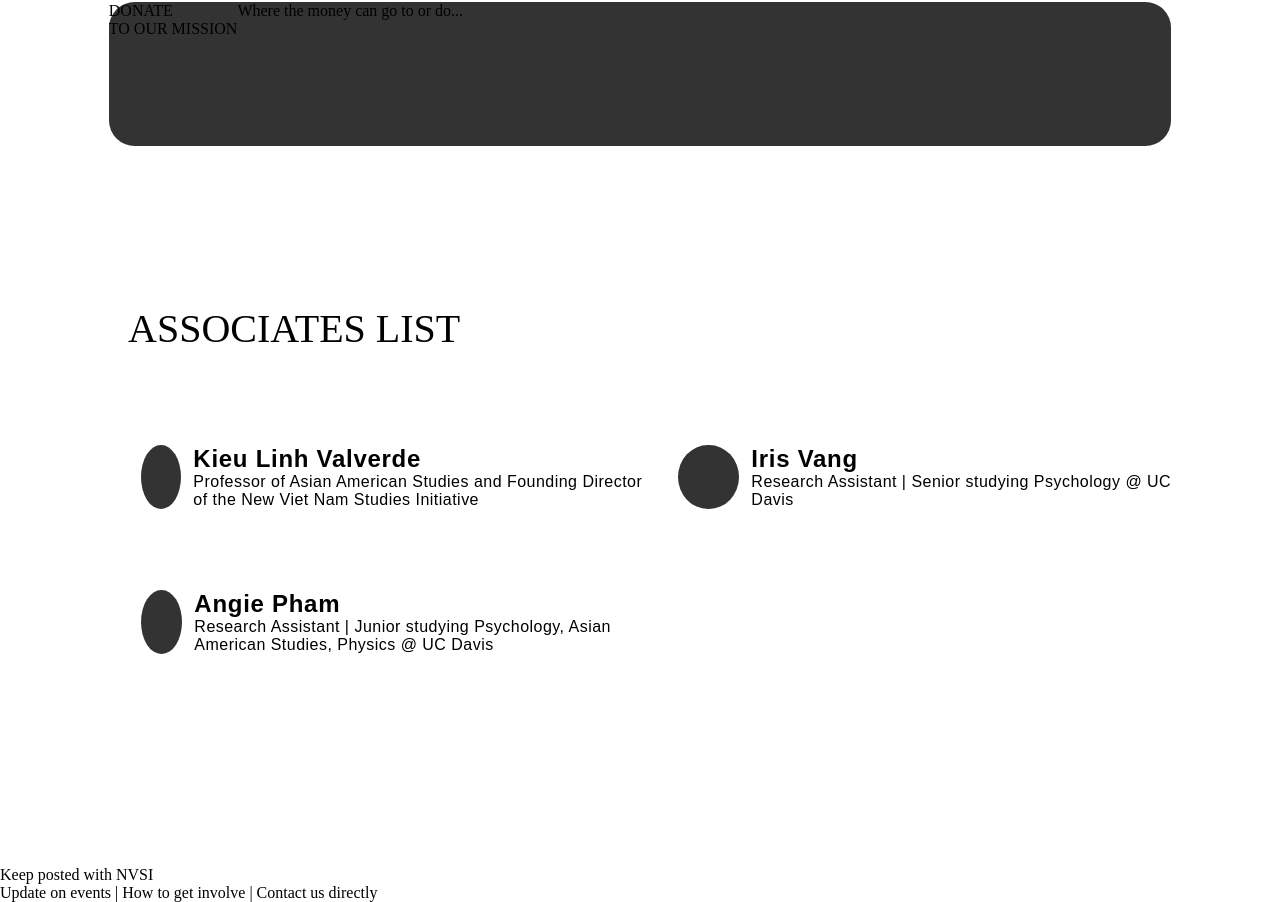
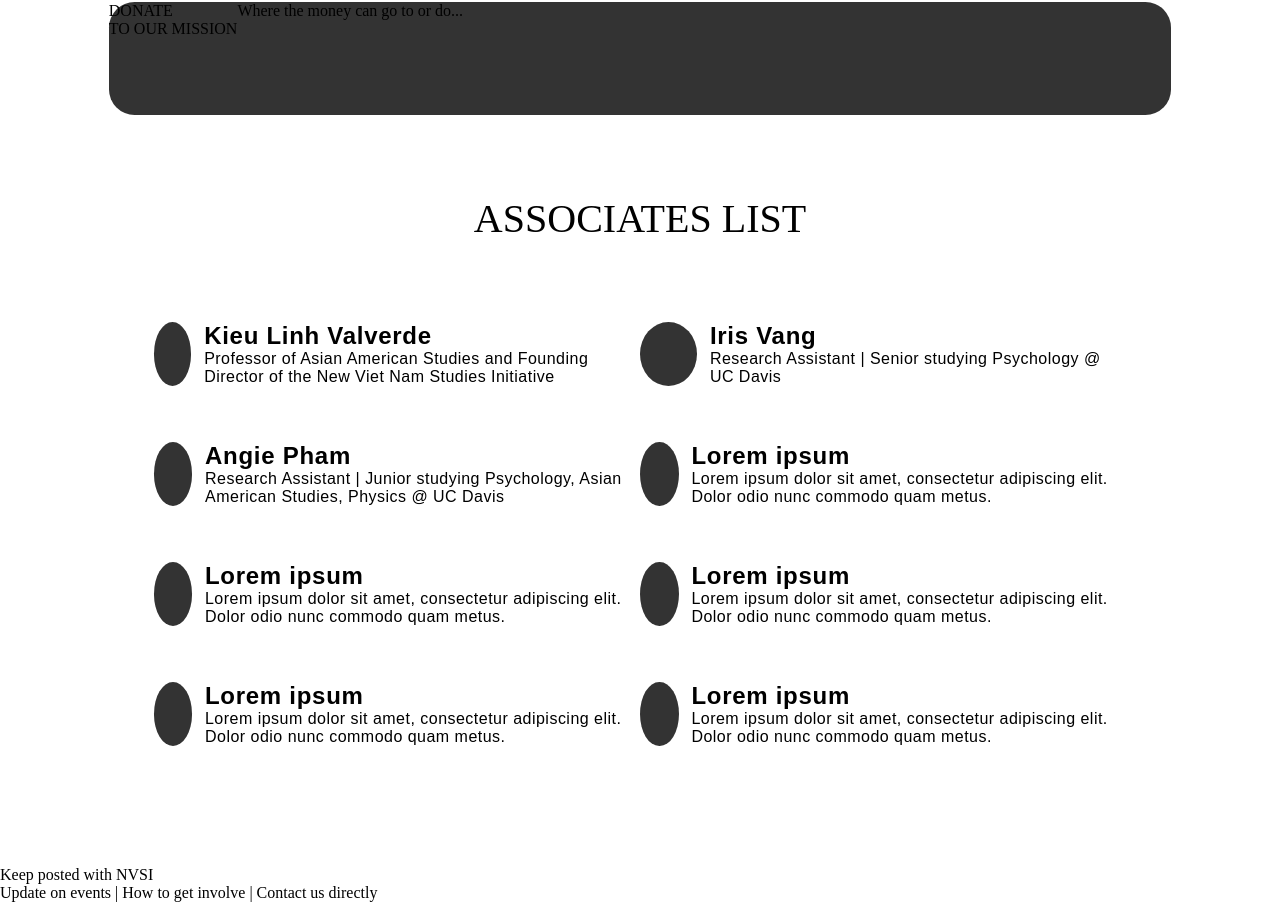
Before and after one commit to include-davis/nvsi, a Next.js app: page / in a window 1280 px wide. Shown: the part 1518-2420 px from the top of the page. Built offline with nearby package versions, Linux system fonts and the light colour scheme; a web font is replaced by a local one.

Commit message:
Associates List styling done with 1 or 2 minor issues with alignment

```diff
--- a/pages/index.js
+++ b/pages/index.js
@@ -71,9 +71,14 @@
             <div className = {styles.profileColumn1}>
               <AssociateProfile associateName={'Kieu Linh Valverde'} description = {'Professor of Asian American Studies and Founding Director of the New Viet Nam Studies Initiative'} iconPicPath = {'/'}></AssociateProfile>
               <AssociateProfile associateName = {'Angie Pham'} description = {'Research Assistant | Junior studying Psychology, Asian American Studies, Physics @ UC Davis'} iconPicPath = {'/'}></AssociateProfile>
+              <AssociateProfile associateName = {'Lorem ipsum'} description = {'Lorem ipsum dolor sit amet, consectetur adipiscing elit. Dolor odio nunc commodo quam metus.'} iconPicPath = {'/'}></AssociateProfile>
+              <AssociateProfile associateName = {'Lorem ipsum'} description = {'Lorem ipsum dolor sit amet, consectetur adipiscing elit. Dolor odio nunc commodo quam metus.'} iconPicPath = {'/'}></AssociateProfile>
             </div>
             <div className = {styles.profileColumn2}>
-              <AssociateProfile associateName={'Iris Vang'} description = {'Research Assistant | Senior studying Psychology @ UC Davis'} iconPicPath = {'/'}></AssociateProfile>
+              <AssociateProfile associateName= {'Iris Vang'} description = {'Research Assistant | Senior studying Psychology @ UC Davis'} iconPicPath = {'/'}></AssociateProfile>
+              <AssociateProfile associateName = {'Lorem ipsum'} description = {'Lorem ipsum dolor sit amet, consectetur adipiscing elit. Dolor odio nunc commodo quam metus.'} iconPicPath = {'/'}></AssociateProfile>
+              <AssociateProfile associateName = {'Lorem ipsum'} description = {'Lorem ipsum dolor sit amet, consectetur adipiscing elit. Dolor odio nunc commodo quam metus.'} iconPicPath = {'/'}></AssociateProfile>
+              <AssociateProfile associateName = {'Lorem ipsum'} description = {'Lorem ipsum dolor sit amet, consectetur adipiscing elit. Dolor odio nunc commodo quam metus.'} iconPicPath = {'/'}></AssociateProfile>
             </div>
           </div>
         </div>
--- a/styles/aboutPage.module.css
+++ b/styles/aboutPage.module.css
@@ -81,6 +81,7 @@
 .whiteSpaceContainer {
     display: flex;
     flex-direction: column;
+    justify-content: center;
     align-items: center;
     position: relative;
     padding: 5%;
@@ -103,7 +104,7 @@
     display: flex;
     flex-direction: column;
     justify-content: center;
-    align-content: center;
+    align-items: center;
 }
 
 .associatesListTitle {
@@ -113,8 +114,6 @@
 }
 
 .listContainer {
-    display: flex;
-    width: 80vw;
     display: flex;
 }
 
--- a/styles/associateProfile.module.css
+++ b/styles/associateProfile.module.css
@@ -1,10 +1,9 @@
 
 
 .profileContainer {
-    width: 40vw;
+    width: 38vw;
     position: relative;
     display: flex;
-    padding: 1vw;
     height: 15vh;
     justify-content: center;
     align-content: center;
@@ -26,17 +25,23 @@
 }
 
 .profileColumn1 {
-    position: absolute;
+    position: relative;
+    padding: 1vw;
     width: 25vw;
     display: flex;
     flex-direction: column;
+    justify-content: center;
+    align-items: center;
 }
 
 .profileColumn2 {
-    position: absolute;
+    position: relative;
+    padding: 1vw;
     width: 25vw;
     display: flex;
     flex-direction: column;
+    justify-content: center;
+    align-items: center;
 }
 
 .associateName {
```
